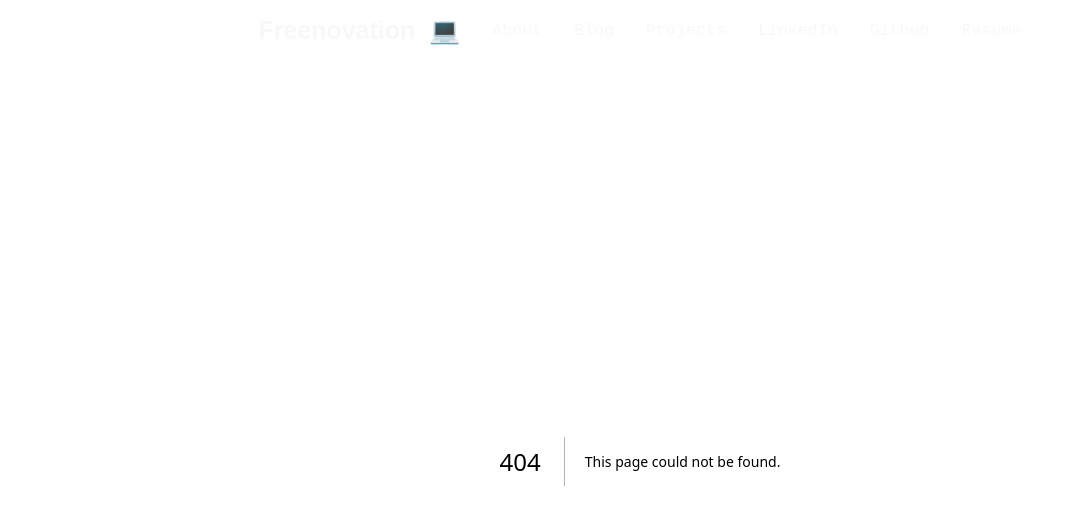
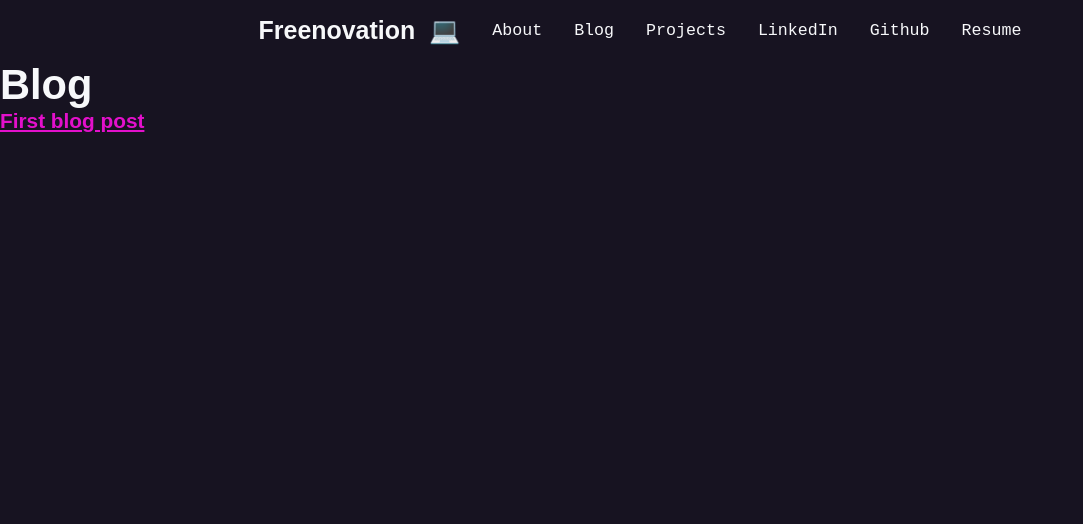
Before and after one commit to Femchengdu/portfolioAppNextjs, a Next.js app: page /blog in a window 1280 px wide. Before the commit this address had no page. Shown: the top 524 px of the page, without its empty margins (0-1083 px from the left). Built offline with nearby package versions, Linux system fonts and the light colour scheme.

Commit message:
feat: Added blog index page

```diff
--- /dev/null
+++ b/pages/blog/index.js
@@ -0,0 +1,21 @@
+import React from "react";
+import Link from "next/link";
+
+const BlogPosts = () => {
+  const blog_posts = [{ id: 1, title: "First blog post" }];
+  return (
+    <div>
+      <h1>Blog</h1>
+
+      {blog_posts.map((post) => (
+        <div key={post.id}>
+          <Link href="/blog/[id]" as={`/blog/${post.id}`}>
+            <strong>{post.title}</strong>
+          </Link>
+        </div>
+      ))}
+    </div>
+  );
+};
+
+export default BlogPosts;
```
